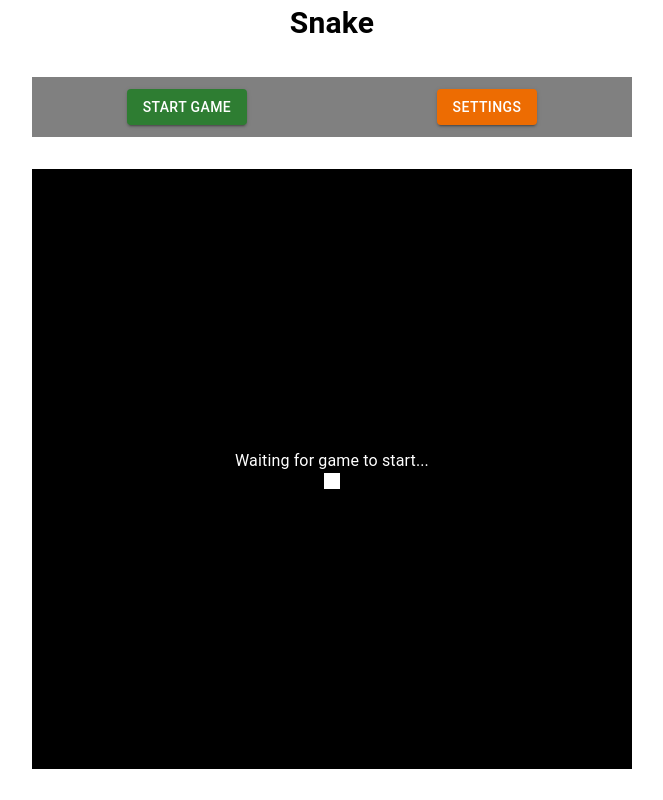
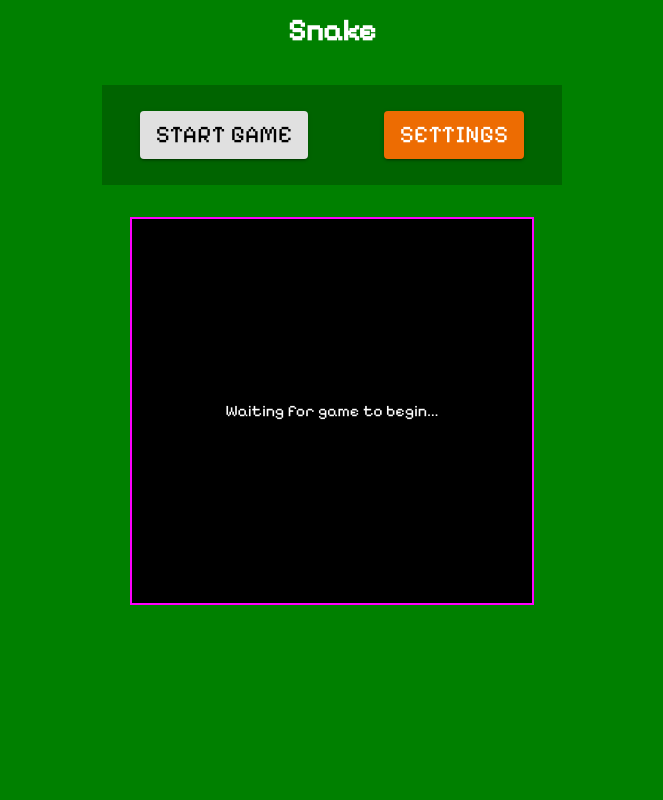
Before and after one commit to dazzasong/snake, a React (Create React App) app: page / in a window 1280 px wide. Shown: the whole page, without its empty margins (308-971 px from the left). Built offline with nearby package versions, Linux system fonts and the light colour scheme.

Commit message:
Applied designs

```diff
--- a/public/index.html
+++ b/public/index.html
@@ -24,6 +24,9 @@
       work correctly both with client-side routing and a non-root public URL.
       Learn how to configure a non-root public URL by running `npm run build`.
     -->
+    <link rel="preconnect" href="https://fonts.googleapis.com">
+    <link rel="preconnect" href="https://fonts.gstatic.com" crossorigin>
+    <link href="https://fonts.googleapis.com/css2?family=Pixelify+Sans&display=swap" rel="stylesheet">
     <title>Snake</title>
   </head>
   <body>
--- a/src/App.js
+++ b/src/App.js
@@ -9,31 +9,39 @@ function App() {
   return (
     <div>
       <Stack alignItems="center" spacing={4}>
-        <Typography fontSize={30} fontWeight="bold">Snake</Typography>
+        <Typography
+          color="white"
+          fontSize={30}
+          fontWeight="bold"
+          fontFamily="pixelify sans"
+          sx={{ userSelect: "none" }}
+        >
+          Snake
+        </Typography>
         <Stack
           direction="row"
           justifyContent="space-around"
           alignItems="center"
-          bgcolor="gray"
-          width={600}
-          height={60}
+          bgcolor="darkgreen"
+          width={460}
+          height={100}
         >
           <Button
             variant="contained"
-            color="success"
+            color="inherit"
             onClick={() => setGameState(1)}
           >
-            Start Game
+            <Typography fontSize={24} fontFamily="pixelify sans">{gameState === 1 ? "End Game" : "Start Game"}</Typography>
           </Button>
           <Button
             variant="contained"
             color="warning"
             onClick={() => setSettingsWindowOpen(true)}
           >
-            Settings
+            <Typography fontSize={24} fontFamily="pixelify sans">Settings</Typography>
           </Button>
         </Stack>
-        <Game />
+        <Game state={gameState} />
       </Stack>
     </div>
   );
--- a/src/Game.jsx
+++ b/src/Game.jsx
@@ -1,29 +1,103 @@
-import React from "react";
+import React, { useEffect, useState } from "react";
 import { Box, Stack, Typography } from "@mui/material";
 
-function Base() {
+function Square({ filled=false }) {
   return (
-    <Box width={16} height={16} bgcolor="white" />
+    <Box width={16} height={16} bgcolor={filled ? "#ffffff" : "#000000"} />
   );
 }
 
-function Player({ points }) {
-  const body = Array.from(Array(points).keys()).map(() =>
-    <Base />
-  );
-
+function Column({ squares }) {
   return (
-    <Stack spacing={0.5}>
-      {body}
+    <Stack>
+      {Array.from(Array(...squares)).map((square) => (
+        <Square filled={square} />
+      ))}
     </Stack>
   );
 }
 
-function Game({ state, points }) {
+function Grid({ grid }) {
   return (
-    <Stack justifyContent="center" alignItems="center" bgcolor="black" width={600} height={600}>
-      <Typography color="white">Waiting for game to start...</Typography>
-      <Player />
+    <Stack direction="row">
+      {Array.from(Array(...grid)).map((column) => (
+        <Column squares={column} />
+      ))}
+    </Stack>
+  );
+}
+
+function Game({ state }) {
+  const [grid, setGrid] = useState([
+    [0,0,0,0,0,0,0,0,0,0,0,0,0,0,0,0,0,0,0,0,0,0,0,0],
+    [0,0,0,0,0,0,0,0,0,0,0,0,0,0,0,0,0,0,0,0,0,0,0,0],
+    [0,0,0,0,0,0,0,0,0,0,0,0,0,0,0,0,0,0,0,0,0,0,0,0],
+    [0,0,0,0,0,0,0,0,0,0,0,0,0,0,0,0,0,0,0,0,0,0,0,0],
+    [0,0,0,0,0,0,0,0,0,0,0,0,0,0,0,0,0,0,0,0,0,0,0,0],
+    [0,0,0,0,0,0,0,0,0,0,0,0,0,0,0,0,0,0,0,0,0,0,0,0],
+    [0,0,0,0,0,0,0,0,0,0,0,0,0,0,0,0,0,0,0,0,0,0,0,0],
+    [0,0,0,0,0,0,0,0,0,0,0,0,0,0,0,0,0,0,0,0,0,0,0,0],
+    [0,0,0,0,0,0,0,0,0,0,0,0,0,0,0,0,0,0,0,0,0,0,0,0],
+    [0,0,0,0,0,0,0,0,0,0,0,0,0,0,0,0,0,0,0,0,0,0,0,0],
+    [0,0,0,0,0,0,0,0,0,0,0,0,0,0,0,0,0,0,0,0,0,0,0,0],
+    [0,0,0,0,0,0,0,0,0,0,0,0,0,0,0,0,0,0,0,0,0,0,0,0],
+    [0,0,0,0,0,0,0,0,0,0,0,0,0,0,0,0,0,0,0,0,0,0,0,0],
+    [0,0,0,0,0,0,0,0,0,0,0,0,0,0,0,0,0,0,0,0,0,0,0,0],
+    [0,0,0,0,0,0,0,0,0,0,0,0,0,0,0,0,0,0,0,0,0,0,0,0],
+    [0,0,0,0,0,0,0,0,0,0,0,0,0,0,0,0,0,0,0,0,0,0,0,0],
+    [0,0,0,0,0,0,0,0,0,0,0,0,0,0,0,0,0,0,0,0,0,0,0,0],
+    [0,0,0,0,0,0,0,0,0,0,0,0,0,0,0,0,0,0,0,0,0,0,0,0],
+    [0,0,0,0,0,0,0,0,0,0,0,0,0,0,0,0,0,0,0,0,0,0,0,0],
+    [0,0,0,0,0,0,0,0,0,0,0,0,0,0,0,0,0,0,0,0,0,0,0,0],
+    [0,0,0,0,0,0,0,0,0,0,0,0,0,0,0,0,0,0,0,0,0,0,0,0],
+    [0,0,0,0,0,0,0,0,0,0,0,0,0,0,0,0,0,0,0,0,0,0,0,0],
+    [0,0,0,0,0,0,0,0,0,0,0,0,0,0,0,0,0,0,0,0,0,0,0,0],
+    [0,0,0,0,0,0,0,0,0,0,0,0,0,0,0,0,0,0,0,0,0,0,0,0],
+    [0,0,0,0,0,0,0,0,0,0,0,0,0,0,0,0,0,0,0,0,0,0,0,0]
+  ]);
+
+  const [playerSquares, setPlayerSquares] = useState([[11,12], [12,12], [13,12]]);
+  const [points, setPoints] = useState(0);
+  const [direction, setDirection] = useState(0); // 0=stopped, 1=up, 2=right, 3=down, 4=left
+
+  useEffect(() => {
+    const interval = setInterval(() => {
+      let updatedPlayerSquares = [...playerSquares];
+
+      switch (direction) {
+        case 1:
+          updatedPlayerSquares.map((pos) => pos[1] += 1);
+          break;
+        case 2:
+          updatedPlayerSquares.map((pos) => pos[0] += 1);
+            break;
+        case 3:
+          updatedPlayerSquares.map((pos) => pos[1] -= 1);
+          break;
+        case 4:
+          updatedPlayerSquares.map((pos) => pos[0] -= 1);
+          break;
+        default:
+          break;
+      }
+
+      setPlayerSquares(updatedPlayerSquares);
+    }, 1000);
+
+    let updatedGrid = [...grid];
+    // kefiejgfe
+
+    return () => clearInterval(interval);
+  }, [direction, playerSquares, grid]);
+
+  return (
+    <Stack justifyContent="center" alignItems="center">
+      { state === 0 &&
+        <Typography color="white" fontFamily="pixelify sans" position="absolute">Waiting for game to begin...</Typography>
+      }
+      <Box border={2} borderColor="#ff00ff">
+        <Grid grid={grid} />
+      </Box>
     </Stack>
   );
 }
--- a/src/index.css
+++ b/src/index.css
@@ -1,10 +1,11 @@
 body {
-  margin: 0;
+  margin: 1;
   font-family: -apple-system, BlinkMacSystemFont, 'Segoe UI', 'Roboto', 'Oxygen',
     'Ubuntu', 'Cantarell', 'Fira Sans', 'Droid Sans', 'Helvetica Neue',
     sans-serif;
   -webkit-font-smoothing: antialiased;
   -moz-osx-font-smoothing: grayscale;
+  background-color: green;
 }
 
 code {
```
